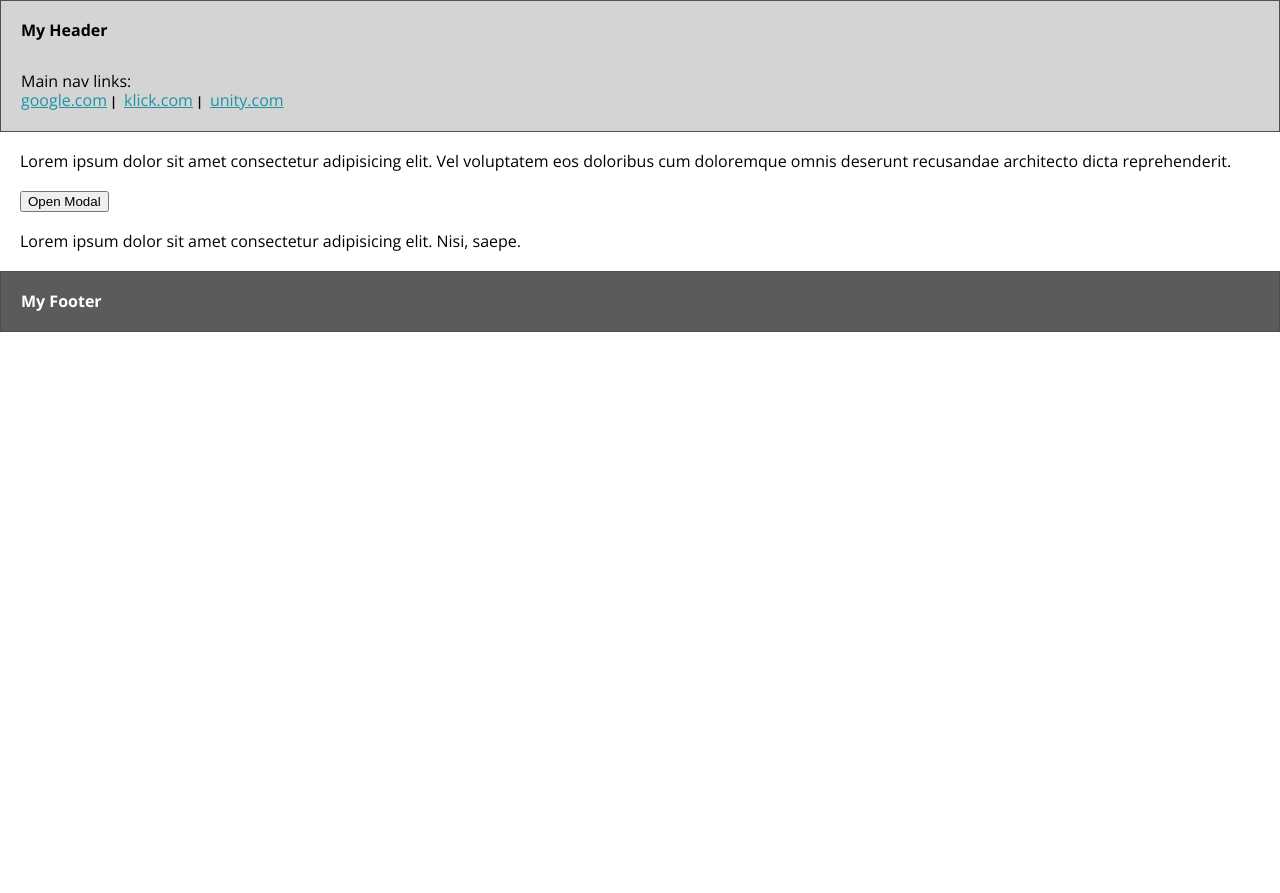
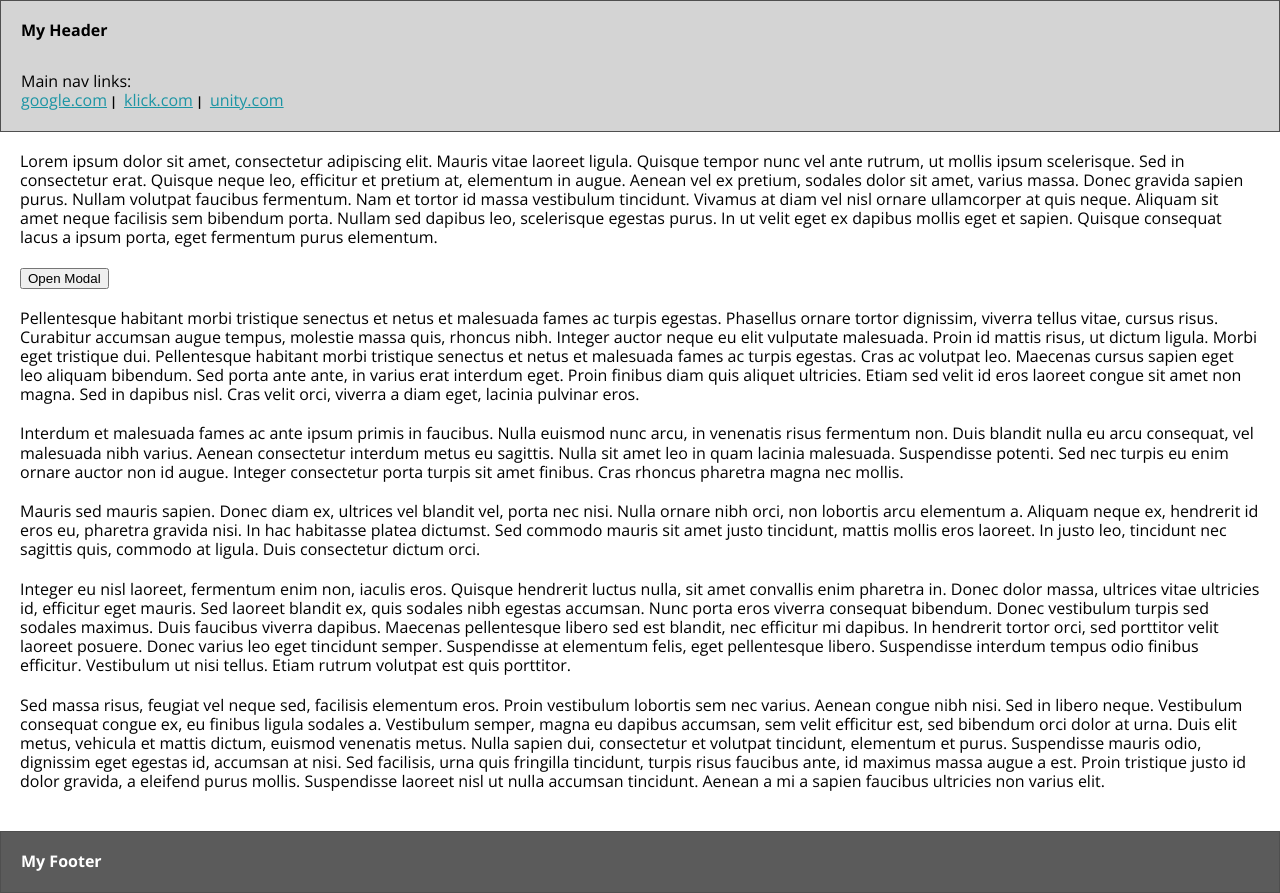
Before and after one commit to JusticeAmpofo/react-sample-website, a React (Create React App) app: page / in a window 1280 px wide. Before the commit the page ends 800 px from the top, so only its background shows below. Built offline with nearby package versions, Linux system fonts and the light colour scheme.

Commit message:
remove comments and add content to the homepage to test scrolling while the modal is active

```diff
--- a/src/components/Modal.js
+++ b/src/components/Modal.js
@@ -4,14 +4,12 @@ function Modal({ closeModal }) {
     return (
         <>
             <div onClick={closeModal} className="modal__dimmer"></div>
-            {/* <div className='modal'> */}
             <div className="modal__container">
                 <button onClick={closeModal} className='btn modal__btn-close'>Close</button>
                 <h2 className='h2 mb5'>My modal<br className='mobile-only-block' /> content here</h2>
                 <p className="mb5">Lorem ipsum dolor sit amet consectetur adipisicing elit. Vel voluptatem eos doloribus cum doloremque omnis deserunt recusandae architecto dicta reprehenderit.</p>
                 <p>Lorem ipsum dolor sit amet consectetur adipisicing elit. Nisi, saepe.</p>
             </div>
-            {/* </div> */}
         </>
     )
 }
--- a/src/pages/Home.js
+++ b/src/pages/Home.js
@@ -7,9 +7,13 @@ function Home() {
     return (
         <>
             <div className="container">
-                <p className="mb5">Lorem ipsum dolor sit amet consectetur adipisicing elit. Vel voluptatem eos doloribus cum doloremque omnis deserunt recusandae architecto dicta reprehenderit.</p>
+                <p className="mb5">Lorem ipsum dolor sit amet, consectetur adipiscing elit. Mauris vitae laoreet ligula. Quisque tempor nunc vel ante rutrum, ut mollis ipsum scelerisque. Sed in consectetur erat. Quisque neque leo, efficitur et pretium at, elementum in augue. Aenean vel ex pretium, sodales dolor sit amet, varius massa. Donec gravida sapien purus. Nullam volutpat faucibus fermentum. Nam et tortor id massa vestibulum tincidunt. Vivamus at diam vel nisl ornare ullamcorper at quis neque. Aliquam sit amet neque facilisis sem bibendum porta. Nullam sed dapibus leo, scelerisque egestas purus. In ut velit eget ex dapibus mollis eget et sapien. Quisque consequat lacus a ipsum porta, eget fermentum purus elementum.</p>
                 <button onClick={() => {setModalAOpen(true)}} className="mb5">Open Modal</button>
-                <p>Lorem ipsum dolor sit amet consectetur adipisicing elit. Nisi, saepe.</p>
+                <p className="mb5">Pellentesque habitant morbi tristique senectus et netus et malesuada fames ac turpis egestas. Phasellus ornare tortor dignissim, viverra tellus vitae, cursus risus. Curabitur accumsan augue tempus, molestie massa quis, rhoncus nibh. Integer auctor neque eu elit vulputate malesuada. Proin id mattis risus, ut dictum ligula. Morbi eget tristique dui. Pellentesque habitant morbi tristique senectus et netus et malesuada fames ac turpis egestas. Cras ac volutpat leo. Maecenas cursus sapien eget leo aliquam bibendum. Sed porta ante ante, in varius erat interdum eget. Proin finibus diam quis aliquet ultricies. Etiam sed velit id eros laoreet congue sit amet non magna. Sed in dapibus nisl. Cras velit orci, viverra a diam eget, lacinia pulvinar eros.</p>
+                <p className="mb5">Interdum et malesuada fames ac ante ipsum primis in faucibus. Nulla euismod nunc arcu, in venenatis risus fermentum non. Duis blandit nulla eu arcu consequat, vel malesuada nibh varius. Aenean consectetur interdum metus eu sagittis. Nulla sit amet leo in quam lacinia malesuada. Suspendisse potenti. Sed nec turpis eu enim ornare auctor non id augue. Integer consectetur porta turpis sit amet finibus. Cras rhoncus pharetra magna nec mollis.</p>
+                <p className="mb5">Mauris sed mauris sapien. Donec diam ex, ultrices vel blandit vel, porta nec nisi. Nulla ornare nibh orci, non lobortis arcu elementum a. Aliquam neque ex, hendrerit id eros eu, pharetra gravida nisi. In hac habitasse platea dictumst. Sed commodo mauris sit amet justo tincidunt, mattis mollis eros laoreet. In justo leo, tincidunt nec sagittis quis, commodo at ligula. Duis consectetur dictum orci.</p>
+                <p className="mb5">Integer eu nisl laoreet, fermentum enim non, iaculis eros. Quisque hendrerit luctus nulla, sit amet convallis enim pharetra in. Donec dolor massa, ultrices vitae ultricies id, efficitur eget mauris. Sed laoreet blandit ex, quis sodales nibh egestas accumsan. Nunc porta eros viverra consequat bibendum. Donec vestibulum turpis sed sodales maximus. Duis faucibus viverra dapibus. Maecenas pellentesque libero sed est blandit, nec efficitur mi dapibus. In hendrerit tortor orci, sed porttitor velit laoreet posuere. Donec varius leo eget tincidunt semper. Suspendisse at elementum felis, eget pellentesque libero. Suspendisse interdum tempus odio finibus efficitur. Vestibulum ut nisi tellus. Etiam rutrum volutpat est quis porttitor.</p>
+                <p className="mb5">Sed massa risus, feugiat vel neque sed, facilisis elementum eros. Proin vestibulum lobortis sem nec varius. Aenean congue nibh nisi. Sed in libero neque. Vestibulum consequat congue ex, eu finibus ligula sodales a. Vestibulum semper, magna eu dapibus accumsan, sem velit efficitur est, sed bibendum orci dolor at urna. Duis elit metus, vehicula et mattis dictum, euismod venenatis metus. Nulla sapien dui, consectetur et volutpat tincidunt, elementum et purus. Suspendisse mauris odio, dignissim eget egestas id, accumsan at nisi. Sed facilisis, urna quis fringilla tincidunt, turpis risus faucibus ante, id maximus massa augue a est. Proin tristique justo id dolor gravida, a eleifend purus mollis. Suspendisse laoreet nisl ut nulla accumsan tincidunt. Aenean a mi a sapien faucibus ultricies non varius elit.</p>
             </div>
             {modalAOpen && <Modal closeModal={() => setModalAOpen(false)} />}
         </>
--- a/src/styles/Modal.css
+++ b/src/styles/Modal.css
@@ -6,27 +6,14 @@
     width: 100vw;
 }
 
-/* .modal {
-    align-items: center;
-    background: rgba(0, 0, 0, 0.8);
-    display: flex;
-    height: 100vh;
-    justify-content: center;
-    position: fixed;
-    top: 0;
-    width: 100vw;
-} */
-
 .modal__container {
     background: #fff;
     margin: 0 auto;
     max-width: 1000px;
+    left: 50%;
     padding: 20px;
-    position: relative;
+    position: fixed;
     width: 80%;
-
-    position: fixed;
-    left: 50%;
     transform: translateX(-50%);
     top: 10%;
 }
@@ -35,7 +22,3 @@
     position: absolute;
     right: 20px;
 }
-
-/* .modal__close-btn-container {
-    text-align: right;
-} */
```
Lines whose indentation alone changed are shown as unchanged.
